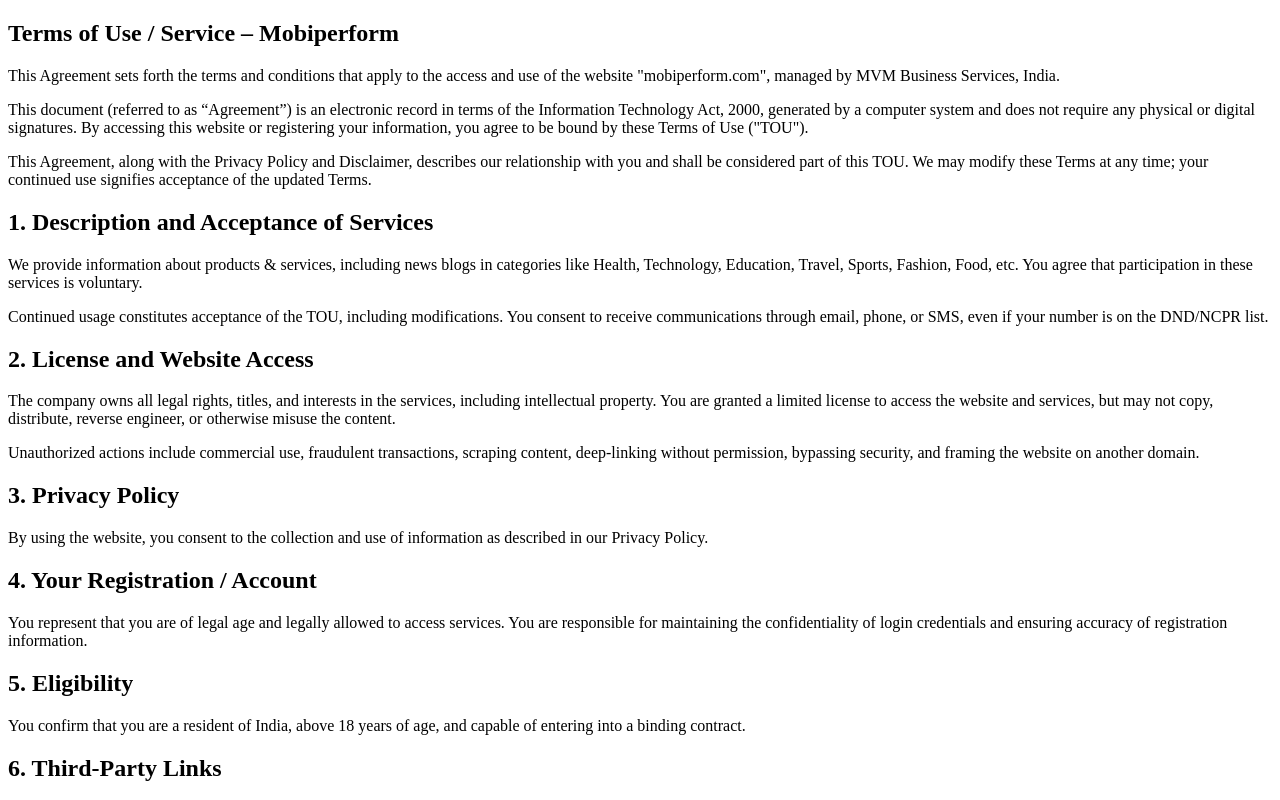
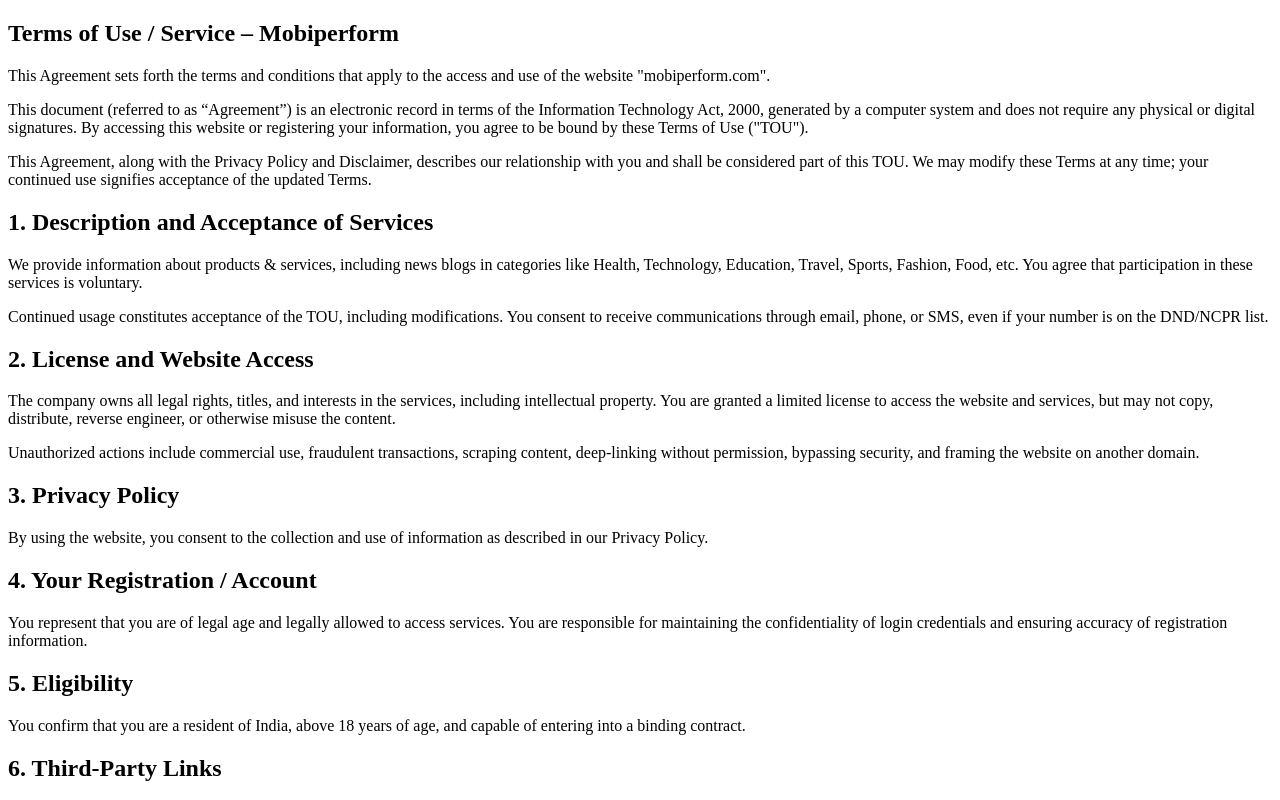
Before and after one commit to MVMGITHB/Mobiperform_Frontend, a Next.js app: page /TermsOfUse in a window 1280 px wide. Shown: the top 800 px of the page. Built offline with nearby package versions, Linux system fonts and the light colour scheme.

Commit message:
Updates on Pages

```diff
--- a/src/pages/TermsOfUse.jsx
+++ b/src/pages/TermsOfUse.jsx
@@ -12,8 +12,7 @@
           </h1>
           <p className="text-gray-700 text-lg sm:text-xl">
             This Agreement sets forth the terms and conditions that apply to the
-            access and use of the website "mobiperform.com", managed by MVM
-            Business Services, India.
+            access and use of the website "mobiperform.com".
           </p>
         </div>
 
```
